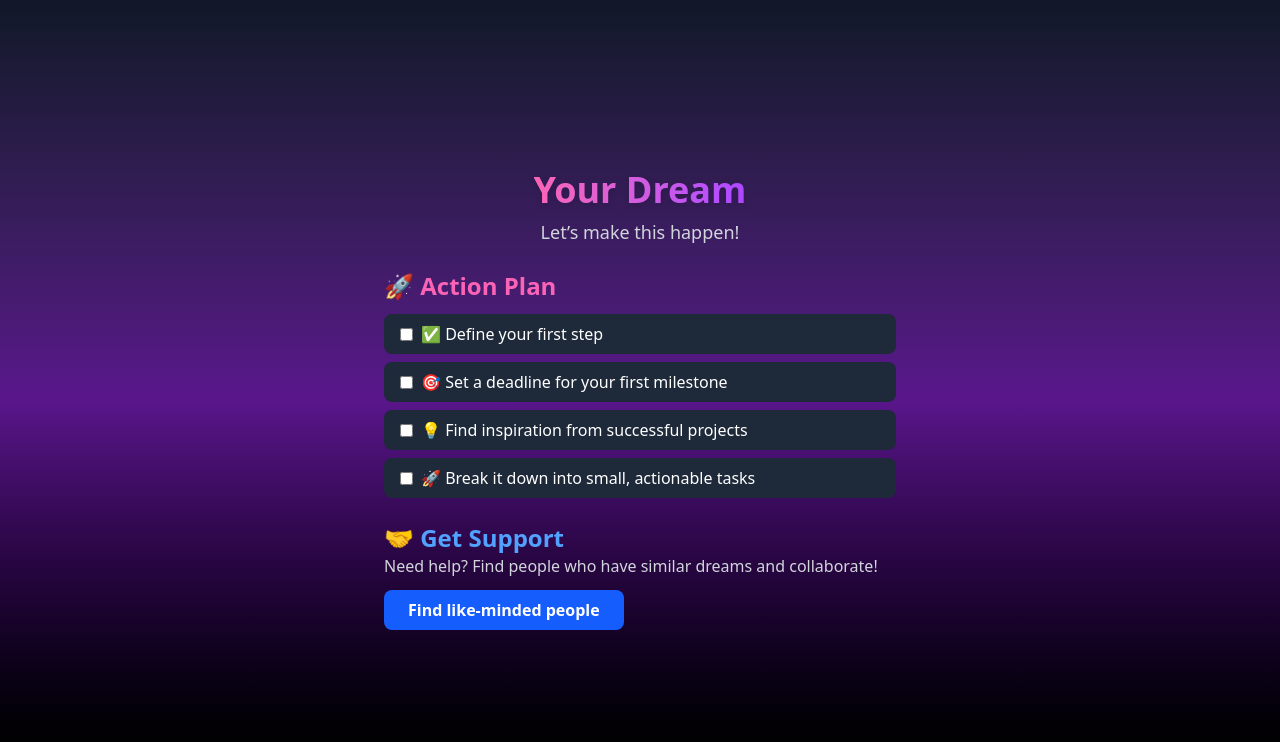
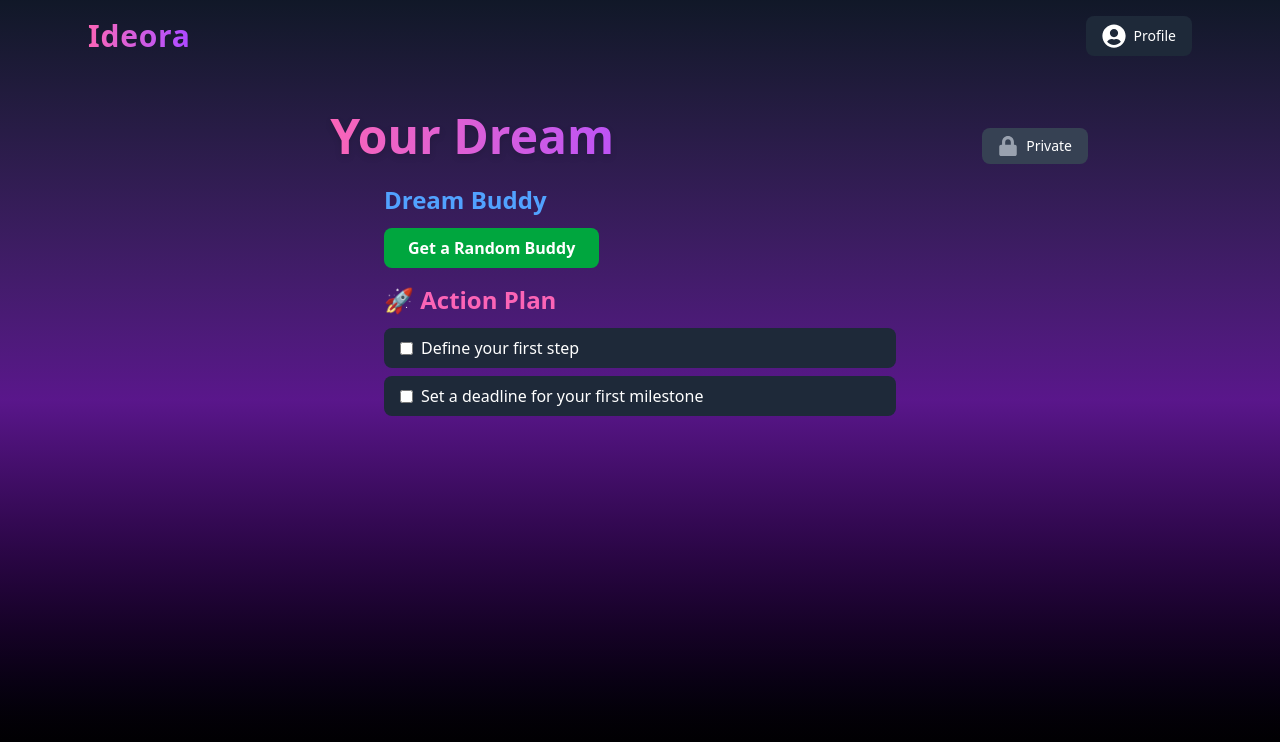
Before and after one commit to AdrianGroh306/ideora, a React (Vite) app: page /dream/1 in a window 1280 px wide. Shown: the top 742 px of the page. Built offline with nearby package versions, Linux system fonts and the light colour scheme.

Commit message:
Adding Navbar

```diff
--- a/package.json
+++ b/package.json
@@ -15,6 +15,7 @@
     "framer-motion": "^12.0.6",
     "react": "^18.3.1",
     "react-dom": "^18.3.1",
+    "react-icons": "^5.4.0",
     "react-router-dom": "^7.1.4",
     "tailwindcss": "^4.0.1"
   },
--- a/src/home/DreamView.tsx
+++ b/src/home/DreamView.tsx
@@ -1,107 +1,163 @@
-import { useLocation } from 'react-router-dom'
+import { useLocation, useNavigate } from 'react-router-dom'
+import { useState } from 'react'
 import { motion } from 'framer-motion'
+import { FaGlobe, FaLock, FaUserCircle } from 'react-icons/fa' // FontAwesome-Icons importieren
 
 export const DreamView = () => {
   const location = useLocation()
+  const navigate = useNavigate()
   const dreamTitle = location.state?.dreamTitle || "Your Dream"
 
-  // Simulierte Ideen-Datenbank für spezifische Unterstützung
-  const dreamSupport = {
-    "Start a YouTube channel": [
-      "🎥 Get a camera (or use your phone)",
-      "🎙 Invest in a good microphone",
-      "📅 Create a content schedule",
-      "🎬 Learn video editing (DaVinci, Premiere, etc.)"
-    ],
-    "Learn Japanese": [
-      "📚 Study Hiragana & Katakana first",
-      "🗣 Find a language partner",
-      "📺 Watch anime or dramas with subtitles",
-      "🎧 Listen to Japanese music & podcasts"
-    ],
-    "Build a startup": [
-      "💡 Validate your idea with market research",
-      "📑 Create a simple business plan",
-      "🔗 Find a co-founder or mentor",
-      "💰 Secure funding (Bootstrap, Investors, Grants)"
-    ]
+  const [visibility, setVisibility] = useState<'private' | 'public'>('private')
+  const [buddy, setBuddy] = useState<string | null>(null)
+  const [buddyAccepted, setBuddyAccepted] = useState(false)
+  const [isProfileOpen, setProfileOpen] = useState(false)
+
+  function toggleVisibility() {
+    setVisibility(visibility === 'private' ? 'public' : 'private')
   }
 
-  // Standard-Vorschläge, falls der Dream nicht in der DB ist
-  const defaultSupport = [
-    "✅ Define your first step",
-    "🎯 Set a deadline for your first milestone",
-    "💡 Find inspiration from successful projects",
-    "🚀 Break it down into small, actionable tasks"
-  ]
+  function assignRandomBuddy() {
+    const buddyNames = ["Alex", "Jordan", "Casey", "Taylor", "Morgan"]
+    setBuddy(buddyNames[Math.floor(Math.random() * buddyNames.length)])
+    setBuddyAccepted(false)
+  }
 
-  // Suche nach spezifischer Unterstützung oder nutze Default
-  const supportSteps = dreamSupport[dreamTitle as keyof typeof dreamSupport] || defaultSupport
+  function acceptBuddy() {
+    setBuddyAccepted(true)
+  }
 
   return (
-    <div className="min-h-screen flex flex-col items-center justify-center bg-gradient-to-b from-gray-900 via-purple-900 to-black text-white px-4">
-      {/* Überschrift → Der Dream aus der HomeView erscheint als Titel */}
-      <motion.h1
-        className="text-4xl font-bold text-center bg-clip-text text-transparent bg-gradient-to-r from-pink-400 to-purple-500 drop-shadow-md"
+    <div className="min-h-screen flex flex-col items-center justify-start pt-20 bg-gradient-to-b from-gray-900 via-purple-900 to-black text-white px-4 relative">
+
+      {/* Header mit Logo & Profil */}
+      <div className="absolute top-4 w-full max-w-6xl flex justify-between items-center px-6">
+        {/* Ideora Logo (klickbar → führt zur Startseite) */}
+        <button
+          onClick={() => navigate('/')}
+          className="text-3xl font-extrabold text-white tracking-wide focus:outline-none"
+        >
+          <span className="text-transparent bg-clip-text bg-gradient-to-r from-pink-400 to-purple-500">
+            Ideora
+          </span>
+        </button>
+
+        {/* Profil-Button */}
+        <button
+          onClick={() => setProfileOpen(true)}
+          className="flex items-center bg-gray-800 hover:bg-gray-700 px-4 py-2 rounded-lg space-x-2 transition-all"
+        >
+          <FaUserCircle className="w-6 h-6 text-white" />
+          <span className="text-white text-sm font-medium">Profile</span>
+        </button>
+      </div>
+
+      {/* Grid-Layout für bessere Struktur */}
+      <motion.div
+        className="w-full max-w-4xl grid grid-cols-7 gap-4 items-start mt-6"
         initial={{ opacity: 0, y: -10 }}
+        animate={{ opacity: 1, y: 0 }}
+        transition={{ duration: 0.6 }}
+      >
+        {/* Titel (2. Spalte von 5, größer & linksbündig) */}
+        <h1 className="col-start-2 col-span-3 text-5xl p-2 font-bold text-left bg-clip-text text-transparent bg-gradient-to-r from-pink-400 to-purple-500 drop-shadow-md">
+          {dreamTitle}
+        </h1>
+
+        {/* Visibility Toggle */}
+        <div className="col-start-7 flex pt-6 items-center justify-end">
+          <button
+            onClick={toggleVisibility}
+            className="flex items-center px-4 py-2 rounded-lg bg-gray-700 hover:bg-gray-600 transition-all space-x-2"
+          >
+            {visibility === 'public' ? <FaGlobe className="w-5 h-5 text-blue-400" /> : <FaLock className="w-5 h-5 text-gray-400" />}
+            <span className="text-white text-sm">{visibility === 'public' ? "Public" : "Private"}</span>
+          </button>
+        </div>
+      </motion.div>
+
+      {/* Dream Buddy System */}
+      <motion.div
+        className="mt-4 w-full max-w-lg"
+        initial={{ opacity: 0, y: 10 }}
         animate={{ opacity: 1, y: 0 }}
         transition={{ duration: 0.6, delay: 0.2 }}
       >
-        {dreamTitle}
-      </motion.h1>
+        <h2 className="text-2xl font-semibold text-blue-400">Dream Buddy</h2>
+        {buddy ? (
+          <div className="flex flex-col space-y-2">
+            <p className="text-gray-300">Your Dream Buddy: <span className="text-pink-400 font-semibold">{buddy}</span></p>
+            {!buddyAccepted ? (
+              <button
+                onClick={acceptBuddy}
+                className="mt-2 px-6 py-2 bg-green-600 hover:bg-green-700 rounded-lg font-semibold"
+              >
+                Accept Buddy Request
+              </button>
+            ) : (
+              <p className="text-green-400">✅ Buddy Accepted</p>
+            )}
+          </div>
+        ) : (
+          <button
+            onClick={assignRandomBuddy}
+            className="mt-3 px-6 py-2 bg-green-600 hover:bg-green-700 rounded-lg font-semibold"
+          >
+            Get a Random Buddy
+          </button>
+        )}
+      </motion.div>
 
-      <motion.p
-        className="text-lg mt-2 text-gray-300 text-center"
-        initial={{ opacity: 0, y: -10 }}
-        animate={{ opacity: 1, y: 0 }}
-        transition={{ duration: 0.6, delay: 0.3 }}
-      >
-        Let’s make this happen!
-      </motion.p>
-
-      {/* Checkliste mit Unterstützungsschritten */}
+      {/* Action Plan */}
       <motion.div
-        className="mt-6 w-full max-w-lg"
+        className="mt-4 w-full max-w-lg"
         initial={{ opacity: 0, y: 10 }}
         animate={{ opacity: 1, y: 0 }}
         transition={{ duration: 0.6, delay: 0.4 }}
       >
         <h2 className="text-2xl font-semibold text-pink-400">🚀 Action Plan</h2>
         <ul className="mt-3 space-y-2">
-          {supportSteps.map((step, index) => (
           <motion.li
-              key={index}
             className="px-4 py-2 bg-gray-800 rounded-lg flex items-center"
-              initial={{ opacity: 0, x: -20 }}
+            initial={{ opacity: 0, x: -10 }}
             animate={{ opacity: 1, x: 0 }}
-              transition={{ duration: 0.4, delay: 0.5 + index * 0.1 }}
+            transition={{ duration: 0.4, delay: 0.5 }}
           >
             <input type="checkbox" className="mr-2" />
-              {step}
+            Define your first step
           </motion.li>
-          ))}
+          <motion.li
+            className="px-4 py-2 bg-gray-800 rounded-lg flex items-center"
+            initial={{ opacity: 0, x: -10 }}
+            animate={{ opacity: 1, x: 0 }}
+            transition={{ duration: 0.4, delay: 0.6 }}
+          >
+            <input type="checkbox" className="mr-2" />
+            Set a deadline for your first milestone
+          </motion.li>
         </ul>
       </motion.div>
 
-      {/* Später: Community-Feature hinzufügen */}
+      {/* Profile Modal */}
+      {isProfileOpen && (
+        <div className="fixed inset-0 flex items-center justify-center bg-black bg-opacity-50">
           <motion.div
-        className="mt-6 w-full max-w-lg"
-        initial={{ opacity: 0, y: 10 }}
-        animate={{ opacity: 1, y: 0 }}
-        transition={{ duration: 0.6, delay: 0.7 }}
+            className="bg-gray-900 p-6 rounded-lg shadow-lg max-w-sm w-full"
+            initial={{ opacity: 0, scale: 0.9 }}
+            animate={{ opacity: 1, scale: 1 }}
+            transition={{ duration: 0.3 }}
           >
-        <h2 className="text-2xl font-semibold text-blue-400">🤝 Get Support</h2>
-        <p className="text-gray-300">
-          Need help? Find people who have similar dreams and collaborate!
-        </p>
-        <motion.button
-          className="mt-3 px-6 py-2 bg-blue-600 hover:bg-blue-700 rounded-lg font-semibold"
-          whileHover={{ scale: 1.05 }}
-          whileTap={{ scale: 0.95 }}
+            <h2 className="text-xl font-semibold text-white">Profile</h2>
+            <p className="text-gray-400">Manage your account settings here.</p>
+            <button
+              onClick={() => setProfileOpen(false)}
+              className="mt-4 w-full px-4 py-2 bg-red-600 hover:bg-red-700 rounded-lg"
             >
-          Find like-minded people
-        </motion.button>
+              Close
+            </button>
           </motion.div>
+        </div>
+      )}
     </div>
   )
 }
```
Also changed, not shown: 1 other file (tests, documents, lock files or other folders). Lines whose indentation alone changed are shown as unchanged.
